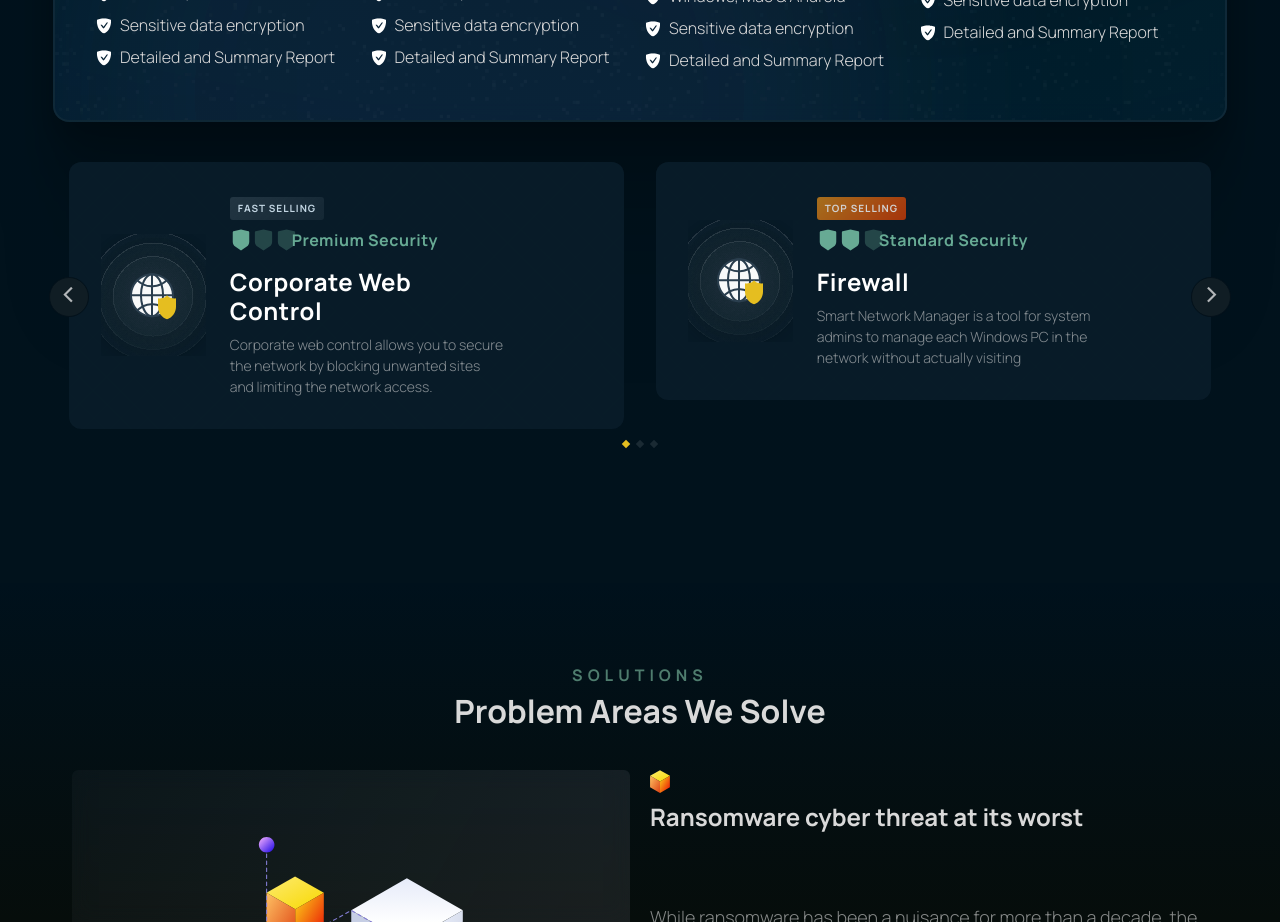
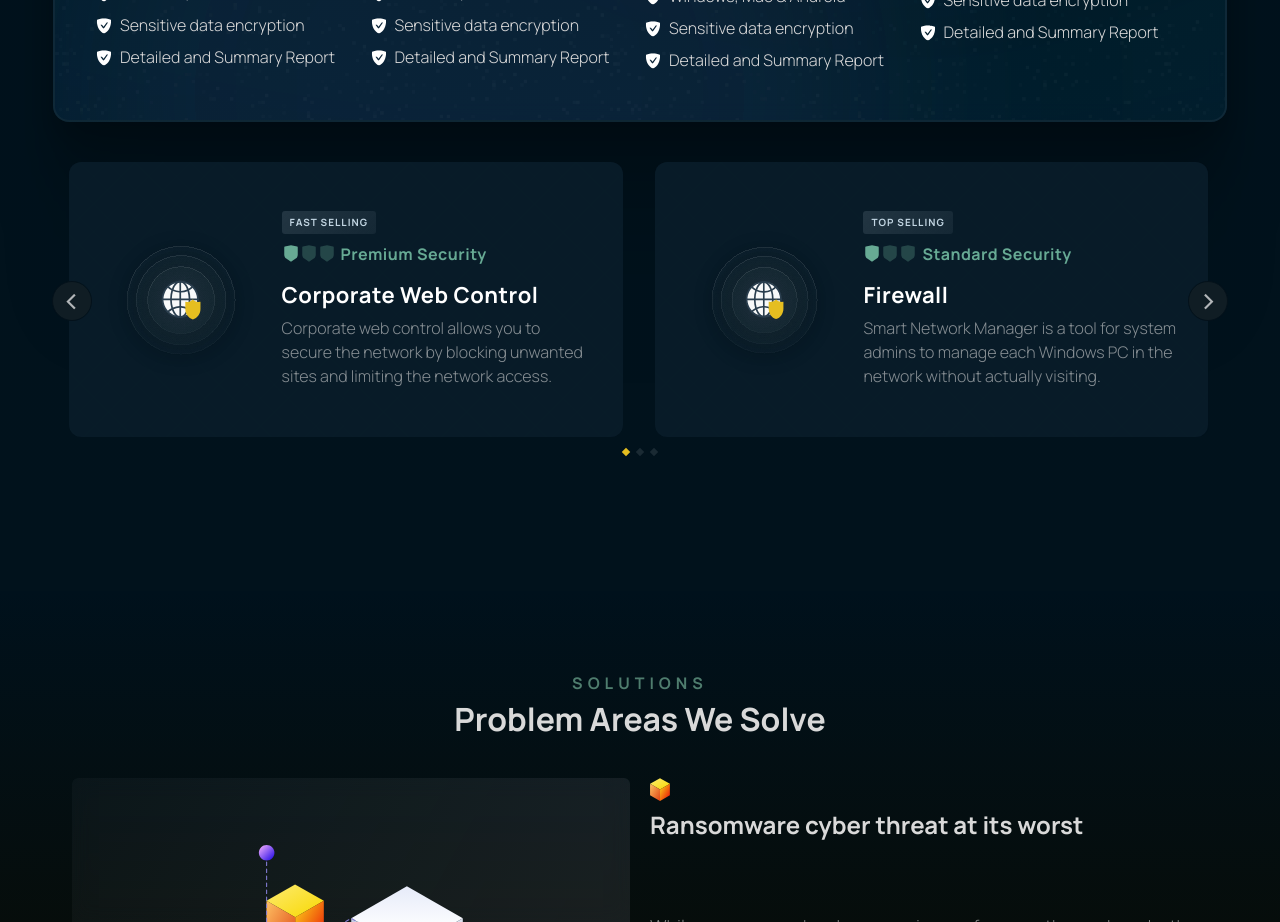
Before and after one commit to hiTushar/barasingha, a React (Create React App) app: page / in a window 1280 px wide. Shown: the part 2900-3822 px from the top of the page. Built offline with nearby package versions, Linux system fonts and the light colour scheme; the HTML template or start-up script is replaced by a standard one.

Commit message:
Responsive package carousel two homepage

```diff
--- a/src/components/sections/Packages/Packages.js
+++ b/src/components/sections/Packages/Packages.js
@@ -10,8 +10,6 @@ import 'owl.carousel/dist/assets/owl.carousel.css';
 import 'owl.carousel/dist/assets/owl.theme.default.css';
 import greenshield from '../../../media/greenshield.svg';
 import SlikSlider from '../../SlikSlider';
-import IndividualPackage from './IndividualPackage';
-
 const slickMob = {
 
    infinite: true,
@@ -72,6 +70,39 @@ const subData = [
    }
 ]
 
+const dataTwo = [
+   {
+      sellType: 'FAST SELLING',
+      securityType: 'Premium Security',
+      title: 'Corporate web control',
+      desc: 'Corporate web control allows you to secure the network by blocking unwanted sites and limiting the network access.'
+   },
+   {
+      sellType: 'TOP SELLING',
+      securityType: 'Standard Security',
+      title: 'Firewall',
+      desc: 'Smart Network Manager is a tool for system admins to manage each Windows PC in the network without actually visiting.'
+   },
+   {
+      sellType: 'TOP SELLING',
+      securityType: 'Standard Security',
+      title: 'End Point Security',
+      desc: 'Corporate web control allows you to secure the network by blocking unwanted sites and limiting the network access.'
+   },
+   {
+      sellType: 'TOP SELLING',
+      securityType: 'Standard Security',
+      title: 'Secure RDP Manager',
+      desc: 'Smart Network Manager is a tool for system admins to manage each Windows PC in the network without actually visiting.'
+   },
+   {
+      sellType: 'TOP SELLING',
+      securityType: 'Standard Security',
+      title: 'Windows Booster',
+      desc: 'Corporate web control allows you to secure the network by blocking unwanted sites and limiting the network access.'
+   }
+]
+
 function Packages() {
    const owlCarouselRef = React.useRef(null);
 
@@ -94,7 +125,7 @@ function Packages() {
          return 53;
       }
       else {
-         return 50;
+         return 33;
       }
    }
 
@@ -109,6 +140,39 @@ function Packages() {
       }
       else {
          return 50;
+      }
+   }
+
+   function getStagePaddingIndividual() {
+      const width = window.innerWidth;
+
+      if(width >= 576) {
+         return 30;
+      }
+      else {
+         return 20;
+      }
+   }
+
+   function getMarginIndividual() {
+      const width = window.innerWidth;
+
+      if(width > 400) {
+         return 32;
+      }
+      else {
+         return 100;
+      }
+   }
+
+   function getItemCountIndividual() {
+      const width = window.innerWidth;
+
+      if(width > 400) {
+         return 2;
+      }
+      else {
+         return 1;
       }
    }
 
@@ -285,7 +349,7 @@ function Packages() {
          }
          <div className="individual_package_container">
             <OwlCarousel
-               items={getCurrentDimension() ? 1 : 2}
+               items={getItemCountIndividual()}
                loop
                nav={true}
                // infinite={true}
@@ -293,129 +357,40 @@ function Packages() {
                //autoplay={true}
                autoplaySpeed={1000}
                dots={true}
-               margin={getCurrentDimension() ? 100 : 32}
-               stagePadding={getCurrentDimension() ? 10 : 32}
+               margin={getMarginIndividual()}
+               stagePadding={getStagePaddingIndividual()}
+               navContainerClass='owl-nav-indv-custom'
             >
-               <div className="individual_package_card d-flex align-items-center">
-                  <div className='row align-items-center'>
-                     <div className='col-lg-3 col-12'>
+               {
+                  dataTwo.map((dataPt, index)  => (
+                     <div className="individual_package_card" key={index}>
+                        {/* <div className='row'> */}
                            <div className="left_content">
                               <img className="indiv_image" src={icon1} alt={"icon1"}></img>
                            </div>
+                           <div className="right_content ">
+                              <div className="fast_selling_block">{dataPt.sellType}</div>
+                              <div className='pt-2 security_type'>
+                                 <div className='shield'>
+                                    <div>
+                                       <img className="green_shield" src={greenshield} alt={"greenshield"} />
                                     </div>
-                     <div className='col-lg-7 col-12 text-center text-lg-start'>
-                        <div className="right_content ">
-                           <div className="fast_selling_block">FAST SELLING</div>
-                           <div className='d-flex pt-2 justify-content-center justify-content-lg-start'>
-                              <div className='d-flex'>
-                                 <img className="green_shield" src={greenshield} alt={"greenshield"} />
-                                 <img className="green_shield fade-shield" src={greenshield} alt={"greenshield"} />
+                                    <div>
                                        <img className="green_shield fade-shield" src={greenshield} alt={"greenshield"} />
                                     </div>
-                              <div className="security_stage ms-2">Premium Security</div>
-                           </div>
-                           <div className="indiv_feature mb-2">Corporate web control</div>
-                           <div className="para para--light">Corporate web control allows you to secure the network by blocking unwanted sites and limiting the network access.</div>
+                                    <div>
+                                       <img className="green_shield fade-shield" src={greenshield} alt={"greenshield"} />
                                     </div>
                                  </div>
+                                 <div className="security_stage">{dataPt.securityType}</div>
                               </div>
+                              <div className="indiv_feature mb-2">{dataPt.title}</div>
+                              <div className="para para--light">{dataPt.desc}</div>
                            </div>
-               <div className="individual_package_card d-flex align-items-center">
-                  <div className='row align-items-center'>
-                     <div className='col-lg-3 col-12'>
-                        <div className="left_content">
-                           <img className="indiv_image" src={icon1} alt={"icon1"}></img>
+                        {/* </div> */}
                      </div>
-                     </div>
-                     <div className='col-lg-7 col-12 text-center text-lg-start'>
-                        <div className="right_content ">
-                           <div className="top_selling_block">TOP SELLING</div>
-                           <div className='d-flex pt-2 justify-content-center justify-content-lg-start'>
-                              <div className='d-flex'>
-                                 <img className="green_shield" src={greenshield} alt={"greenshield"} />
-                                 <img className="green_shield" src={greenshield} alt={"greenshield"} />
-                                 <img className="green_shield fade-shield" src={greenshield} alt={"greenshield"} />
-                              </div>
-                              <div className="security_stage ms-2">Standard Security</div>
-                           </div>
-                           <div className="indiv_feature mb-2">Firewall</div>
-                           <div className="para para--light">Smart Network Manager is a tool for system admins to manage each Windows PC in the network without actually visiting</div>
-                        </div>
-                     </div>
-                  </div>
-               </div>
-               <div className="individual_package_card d-flex align-items-center">
-                  <div className='row align-items-center'>
-                     <div className='col-lg-3 col-12'>
-                        <div className="left_content">
-                           <img className="indiv_image" src={icon1} alt={"icon1"}></img>
-                        </div>
-                     </div>
-                     <div className='col-lg-7 col-12 text-center text-lg-start'>
-                        <div className="right_content ">
-                           <div className="top_selling_block">TOP SELLING</div>
-                           <div className='d-flex pt-2 justify-content-center justify-content-lg-start'>
-                              <div className='d-flex'>
-                                 <img className="green_shield" src={greenshield} alt={"greenshield"} />
-                                 <img className="green_shield" src={greenshield} alt={"greenshield"} />
-                                 <img className="green_shield fade-shield" src={greenshield} alt={"greenshield"} />
-                              </div>
-                              <div className="security_stage ms-2">Standard Security</div>
-                           </div>
-                           <div className="indiv_feature mb-2">End Point Security</div>
-                           <div className="para para--light">Corporate web control allows you to secure the network by blocking unwanted sites and limiting the network access.</div>
-                        </div>
-                     </div>
-                  </div>
-               </div>
-               <div className="individual_package_card d-flex align-items-center">
-                  <div className='row align-items-center'>
-                     <div className='col-lg-3 col-12'>
-                        <div className="left_content">
-                           <img className="indiv_image" src={icon1} alt={"icon1"}></img>
-                        </div>
-                     </div>
-                     <div className='col-lg-7 col-12 text-center text-lg-start'>
-                        <div className="right_content ">
-                           <div className="top_selling_block">TOP SELLING</div>
-                           <div className='d-flex pt-2 justify-content-center justify-content-lg-start'>
-                              <div className='d-flex'>
-                                 <img className="green_shield" src={greenshield} alt={"greenshield"} />
-                                 <img className="green_shield" src={greenshield} alt={"greenshield"} />
-                                 <img className="green_shield fade-shield" src={greenshield} alt={"greenshield"} />
-                              </div>
-                              <div className="security_stage ms-2">Standard Security</div>
-                           </div>
-                           <div className="indiv_feature mb-2">Secure RDP Manager</div>
-                           <div className="para para--light">Smart Network Manager is a tool for system admins to manage each Windows PC in the network without actually visiting</div>
-                        </div>
-                     </div>
-                  </div>
-               </div>
-               <div className="individual_package_card d-flex align-items-center">
-                  <div className='row align-items-center'>
-                     <div className='col-lg-3 col-12'>
-                        <div className="left_content">
-                           <img className="indiv_image" src={icon1} alt={"icon1"}></img>
-                        </div>
-                     </div>
-                     <div className='col-lg-7 col-12 text-center text-lg-start'>
-                        <div className="right_content ">
-                           <div className="top_selling_block">TOP SELLING</div>
-                           <div className='d-flex pt-2 justify-content-center justify-content-lg-start'>
-                              <div className='d-flex'>
-                                 <img className="green_shield" src={greenshield} alt={"greenshield"} />
-                                 <img className="green_shield" src={greenshield} alt={"greenshield"} />
-                                 <img className="green_shield fade-shield" src={greenshield} alt={"greenshield"} />
-                              </div>
-                              <div className="security_stage ms-2">Standard Security</div>
-                           </div>
-                           <div className="indiv_feature mb-2">Windows Booster</div>
-                           <div className="para para--light">Corporate web control allows you to secure the network by blocking unwanted sites and limiting the network access.</div>
-                        </div>
-                     </div>
-                  </div>
-               </div>
+                  ))
+               }
             </OwlCarousel>
          </div>
       </section >
--- a/src/components/sections/Packages/Packages.scss
+++ b/src/components/sections/Packages/Packages.scss
@@ -58,7 +58,7 @@
 // }
 
 .package_details_container .owl-nav-custom button,
-.individual_package_container .owl-nav button {
+.individual_package_container .owl-nav-indv-custom button {
    width: 40px;
    height: 40px;
    padding-top: 5px;
@@ -73,7 +73,7 @@
 }
 
 .package_details_container .owl-nav-custom button span,
-.individual_package_container .owl-nav button span {
+.individual_package_container .owl-nav-indv-custom button span {
    color: #f8f8f8;
    opacity: 0.7;
    font-size: 33px;
@@ -81,7 +81,7 @@
 }
 
 .package_details_container .owl-nav-custom .owl-prev {
-   left: 30px;
+   left: 15px;
 
    @media all and (min-width: 1300px) {
       left: 60px;
@@ -101,7 +101,7 @@
 }
 
 .package_details_container .owl-nav-custom .owl-next {
-   right: 30px;
+   right: 15px;
 
    @media all and (min-width: 1300px) {
       right: 60px;
@@ -120,11 +120,11 @@
    }
 }
 
-.individual_package_container .owl-nav .owl-prev {
+.individual_package_container .owl-nav-indv-custom .owl-prev {
    left: 12px !important;
 }
 
-.individual_package_container .owl-nav .owl-next {
+.individual_package_container .owl-nav-indv-custom .owl-next {
    right: 12px !important;
 }
 
@@ -560,9 +560,10 @@
 
    .individual_package_container {
       padding-top: 40px;
-      max-width: 1270px;
+      max-width: 1200px;
       margin: 0 auto;
       .individual_package_card {
+         height: 100%;
          background-image: url("../../../media/hatching.svg");
          background-size: contain;
          background-blend-mode: color-dodge;
@@ -571,12 +572,41 @@
          background-color: #081923;
          -webkit-backdrop-filter: blur(10px);
          backdrop-filter: blur(10px);
-         padding: 2rem;
+         padding: 12px 32px 24px;
+
+         display: flex;
+         flex-direction: column;
+
+         @media all and (min-width: 576px) {
+            padding-top: 12px;
+         }
+
+         @media all and (min-width: 768px) {
+            padding-bottom: 32px;
+         }
+
+         @media all and (min-width: 992px) {
+            padding-top: 32px;
+            flex-direction: row;
+            align-items: center;
+         }
+
          .left_content {
             width: 100%;
             margin: 0 auto;
             .indiv_image{
-               object-fit: none;
+               // object-fit: none;
+               width: 50%;
+               margin: 0 auto;
+
+               @media all and (min-width: 576px) {
+                  width: 60%;
+               }
+
+               @media all and (min-width: 992px) {
+                  width: 100%;
+                  object-position: -10px;
+               }
             }
          }
 
@@ -585,8 +615,15 @@
          }
 
          .right_content {
-            @media screen and (max-width: 769px) {
-               display: contents;
+            display: flex;
+            flex-direction: column;
+            align-items: center;
+            // @media screen and (max-width: 769px) {
+            //    display: contents;
+            // }
+
+            @media all and (min-width: 992px) {
+               align-items: flex-start;
             }
 
             .fast_selling_block,
@@ -622,6 +659,55 @@
                   linear-gradient(135deg, #ed9f2a 0%, #ec4910 100%) !important;
             }
 
+            .security_type {
+               display: flex;
+               justify-content: center;
+               align-items: center;
+               gap: 10px;
+               @media all and (min-width: 576px) {
+                  flex-direction: column;
+                  gap: 5px;
+               }
+
+               @media all and (min-width: 992px) {
+                  flex-direction: row;
+               }
+
+               @media all and (min-width: 1200px) {
+
+               }
+
+               .shield {
+                  display: flex;
+                  justify-content: center;
+                  align-items: center;
+                  max-height: 16px;
+                  // width: 14px;
+
+                  @media all and (min-width: 576px) {
+                     // margin: 0 auto;
+                  }
+
+
+               }
+
+               .security_stage {
+                  color: #67aa94;
+                  font-family: Manrope;
+                  font-size: 12px;
+                  font-weight: 600;
+                  letter-spacing: 0.5px;
+
+                  @media all and (min-width: 400px) {
+                     font-size: 14px;
+                  }
+
+                  @media all and (min-width: 1200px) {
+                     font-size: 16px;
+                  }
+               }
+            }
+
             // .green_shield{
             //     width: 18px !important;
             //     padding-top:12px;
@@ -636,45 +722,75 @@
                clear: both;
                color: #fff;
                font-family: Manrope;
-               font-size: 24px;
+               font-size: 18px;
                font-weight: 700;
                line-height: 120%;
                /* 28.8px */
                letter-spacing: 0.5px;
                text-transform: capitalize;
+               text-align: center;
+               flex: 1;
+               @media all and (min-width: 400px) {
+                  font-size: 20px;
+               }
+
+               @media all and (min-width: 1200px) {
+                  font-size: 22px;
+               }
             }
 
-            .indiv_feature_desc {
-               padding-top: 8px;
-               color: #fff;
-               font-family: Manrope;
-               font-size: 14px;
-               line-height: 150%;
-               /* 21px */
-               opacity: 0.6;
-               font-weight: 300;
+            // .indiv_feature_desc {
+            //    padding-top: 8px;
+            //    color: #fff;
+            //    font-family: Manrope;
+            //    font-size: 14px;
+            //    line-height: 150%;
+            //    /* 21px */
+            //    opacity: 0.6;
+            //    font-weight: 300;
+
+            //    @media all and (min-width: 400px) {
+            //       font-size: 20px;
+            //    }
+            // }
+
+            .para {
+               font-size: 12px;
+               text-align: center;
+               @media all and (min-width: 400px) {
+                  font-size: 14px;
+               }
+
+               @media all and (min-width: 992px) {
+                  text-align: start;
+               }
+
+               @media all and (min-width: 1200px) {
+                  font-size: 16px;
+               }
             }
 
-            .para {
-               font-size: 14px;
-            }
 
-            .security_stage {
-               color: #67aa94;
-               font-family: Manrope;
-               font-size: 16px;
-               font-weight: 600;
-               letter-spacing: 0.5px;
-            }
 
-            .shield {
-               display: inline;
-               width: 18px !important;
-               height: 18px !important;
-            }
+            // .shield {
+            //    display: inline;
+            //    width: 18px !important;
+            //    height: 18px !important;
+            // }
          }
       }
-      padding-inline: 2rem;
+      // padding-inline: 2rem;
+      .owl-stage {
+         display: flex;
+      }
+
+      .owl-nav-indv-custom {
+         display: none;
+
+         @media all and (min-width: 992px) {
+            display: block;
+         }
+      }
    }
 }
 
@@ -699,39 +815,31 @@
       overflow-x: clip;
       overflow-y: inherit;
    }
-   .package_container .package_heading {
-      font-size: 12px;
-   }
+   // .package_container .package_heading {
+   //    font-size: 12px;
+   // }
 
    .package_container .individual_package_container .individual_package_card {
-      min-height: auto;
-      margin: 0 0px;
+      // min-height: auto;
+      // margin: 0 0px;
 
-      [class*="col-"] {
-         width: 100%;
-         padding: 0;
-      }
+      // [class*="col-"] {
+      //    width: 100%;
+      //    padding: 0;
+      // }
    }
 
    .package_container .individual_package_container {
-      padding-top: 0;
+      // padding-top: 0;
    }
 
    .package_container .pattern {
       display: none;
    }
 
-   .package_container
-      .individual_package_container
-      .individual_package_card
-      .right_content
-      .indiv_feature {
-      font-size: 22px;
-   }
-
-   .individual_package_container .owl-nav {
-      display: none;
-   }
+   // .individual_package_container .owl-nav {
+   //    display: none;
+   // }
    .individual_package_container .custom-container {
       padding: 0;
    }
```
Lines whose indentation alone changed are shown as unchanged.
